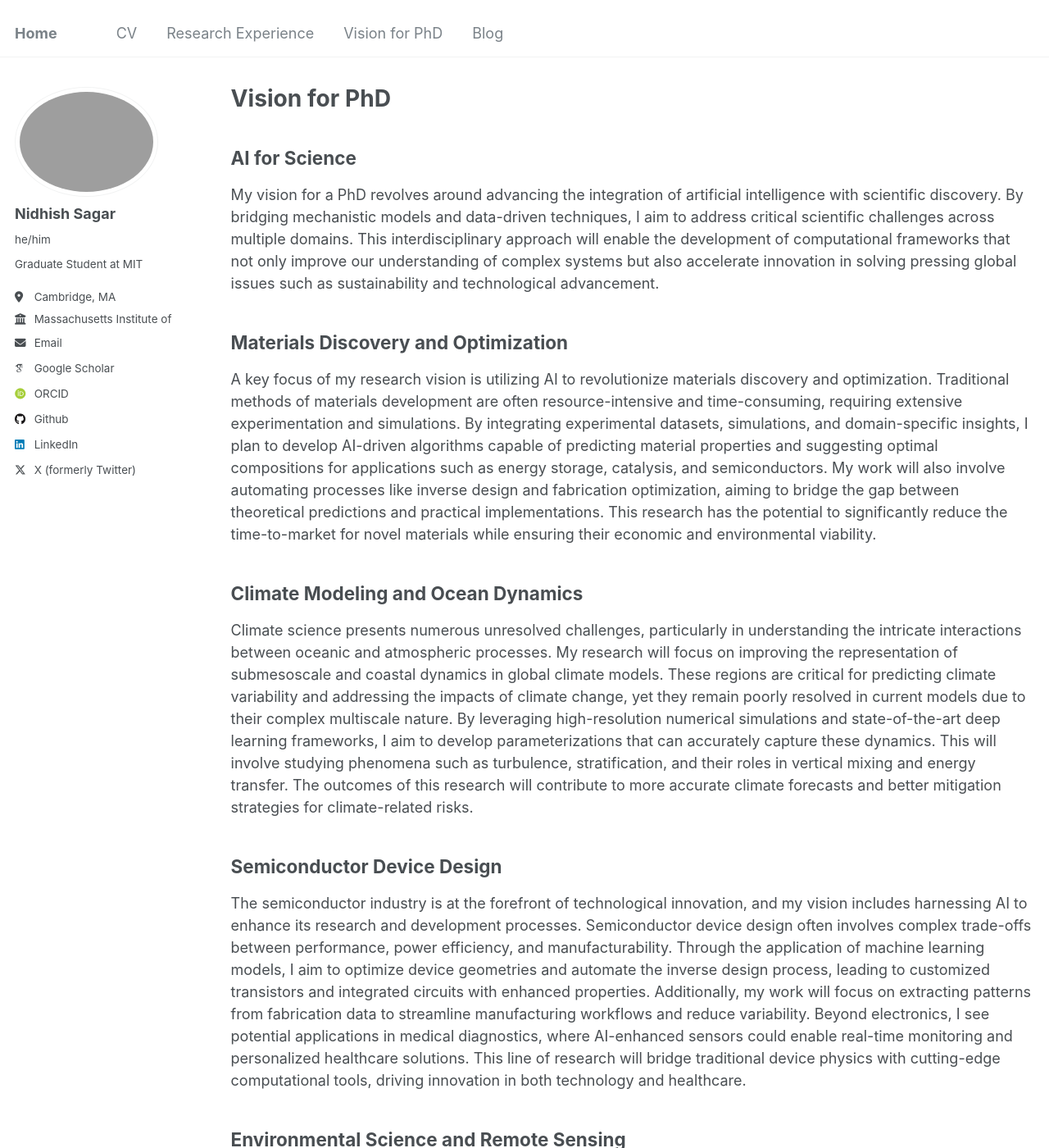
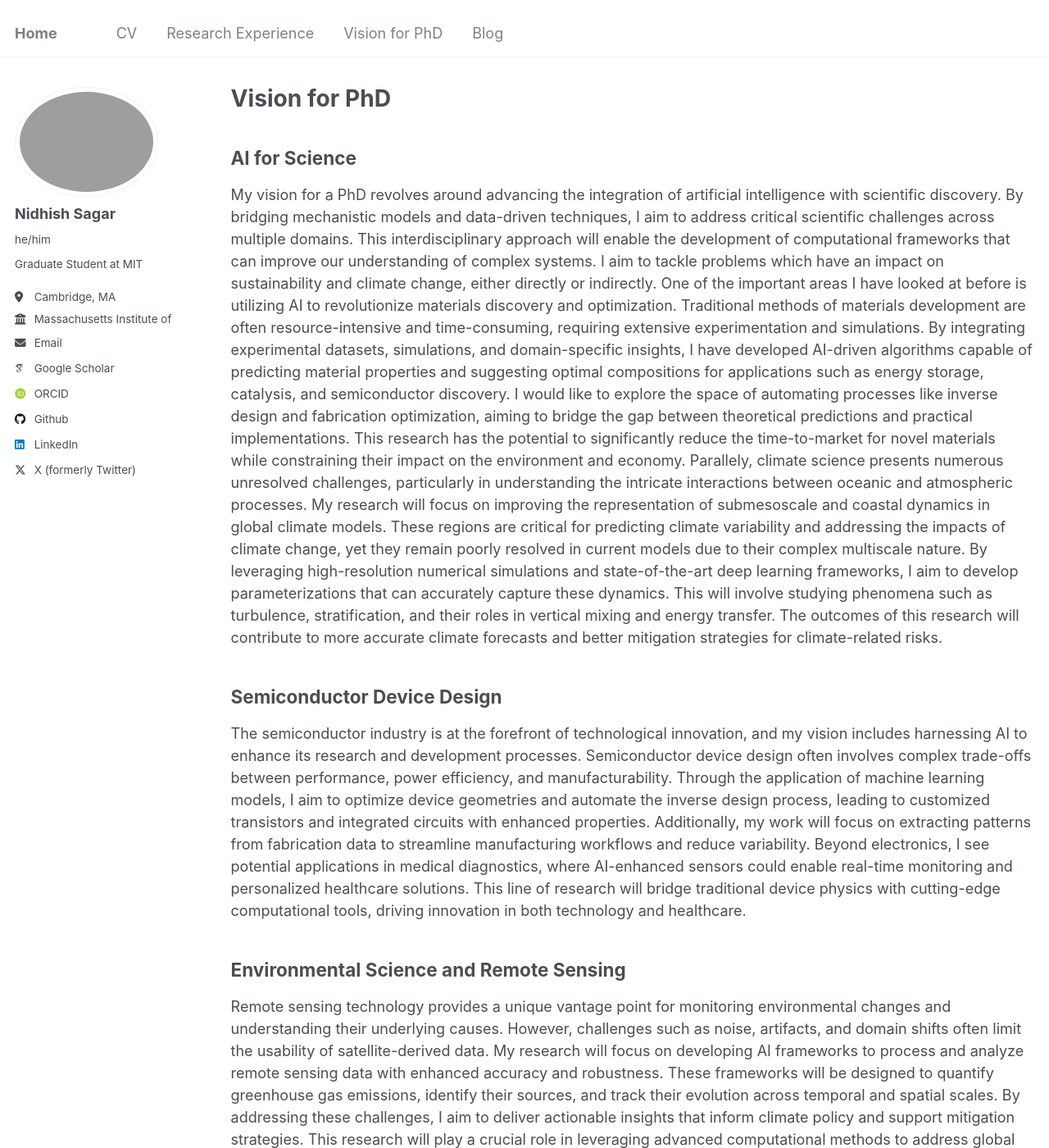
Before and after one commit to sagarnidhish/sagarnidhish.github.io, a Jekyll site: the page built from _pages/vision.html, in a window 1280 px wide and 1400 px high. Shown: the whole window at 82% size. Built offline with Jekyll 4.4.1, drawn with Linux system fonts in a browser that asks for light colours; some web fonts are replaced.

Commit message:
Update vision.html

```diff
--- a/_pages/vision.html
+++ b/_pages/vision.html
@@ -10,21 +10,11 @@ author_profile: true
 <div>
   <h2>AI for Science</h2>
   <p>
-    My vision for a PhD revolves around advancing the integration of artificial intelligence with scientific discovery. By bridging mechanistic models and data-driven techniques, I aim to address critical scientific challenges across multiple domains. This interdisciplinary approach will enable the development of computational frameworks that not only improve our understanding of complex systems but also accelerate innovation in solving pressing global issues such as sustainability and technological advancement.
-  </p>
-</div>
+    My vision for a PhD revolves around advancing the integration of artificial intelligence with scientific discovery. By bridging mechanistic models and data-driven techniques, I aim to address critical scientific challenges across multiple domains. This interdisciplinary approach will enable the development of computational frameworks that can improve our understanding of complex systems. I aim to tackle problems which have an impact on sustainability and climate change, either directly or indirectly.
 
-<div>
-  <h2>Materials Discovery and Optimization</h2>
-  <p>
-    A key focus of my research vision is utilizing AI to revolutionize materials discovery and optimization. Traditional methods of materials development are often resource-intensive and time-consuming, requiring extensive experimentation and simulations. By integrating experimental datasets, simulations, and domain-specific insights, I plan to develop AI-driven algorithms capable of predicting material properties and suggesting optimal compositions for applications such as energy storage, catalysis, and semiconductors. My work will also involve automating processes like inverse design and fabrication optimization, aiming to bridge the gap between theoretical predictions and practical implementations. This research has the potential to significantly reduce the time-to-market for novel materials while ensuring their economic and environmental viability.
-  </p>
-</div>
+One of the important areas I have looked at before is utilizing AI to revolutionize materials discovery and optimization. Traditional methods of materials development are often resource-intensive and time-consuming, requiring extensive experimentation and simulations. By integrating experimental datasets, simulations, and domain-specific insights, I have developed AI-driven algorithms capable of predicting material properties and suggesting optimal compositions for applications such as energy storage, catalysis, and semiconductor discovery. I would like to explore the space of automating processes like inverse design and fabrication optimization, aiming to bridge the gap between theoretical predictions and practical implementations. This research has the potential to significantly reduce the time-to-market for novel materials while constraining their impact on the environment and economy.
 
-<div>
-  <h2>Climate Modeling and Ocean Dynamics</h2>
-  <p>
-    Climate science presents numerous unresolved challenges, particularly in understanding the intricate interactions between oceanic and atmospheric processes. My research will focus on improving the representation of submesoscale and coastal dynamics in global climate models. These regions are critical for predicting climate variability and addressing the impacts of climate change, yet they remain poorly resolved in current models due to their complex multiscale nature. By leveraging high-resolution numerical simulations and state-of-the-art deep learning frameworks, I aim to develop parameterizations that can accurately capture these dynamics. This will involve studying phenomena such as turbulence, stratification, and their roles in vertical mixing and energy transfer. The outcomes of this research will contribute to more accurate climate forecasts and better mitigation strategies for climate-related risks.
+Parallely, climate science presents numerous unresolved challenges, particularly in understanding the intricate interactions between oceanic and atmospheric processes. My research will focus on improving the representation of submesoscale and coastal dynamics in global climate models. These regions are critical for predicting climate variability and addressing the impacts of climate change, yet they remain poorly resolved in current models due to their complex multiscale nature. By leveraging high-resolution numerical simulations and state-of-the-art deep learning frameworks, I aim to develop parameterizations that can accurately capture these dynamics. This will involve studying phenomena such as turbulence, stratification, and their roles in vertical mixing and energy transfer. The outcomes of this research will contribute to more accurate climate forecasts and better mitigation strategies for climate-related risks.
   </p>
 </div>
 
```
